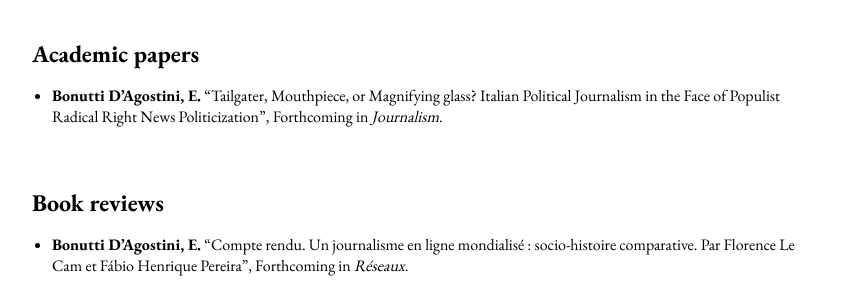
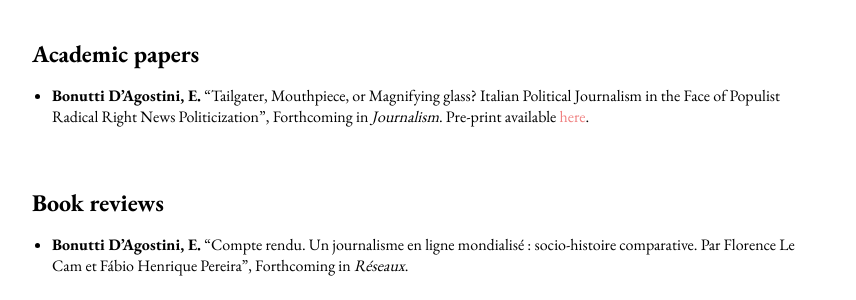
Before and after one commit to emmabonuttidagostini/emmabonuttidagostini.github.io, a Jekyll site: the page built from publications.md, in a window 1280 px wide. Shown: the part 245-545 px from the top of the page, without its empty margins (208-1064 px from the left). Built offline with Jekyll 4.4.1, drawn with Linux system fonts in a browser that asks for light colours.

Commit message:
Update publications.md

```diff
--- a/publications.md
+++ b/publications.md
@@ -7,7 +7,7 @@ title:
 
 ## Academic papers
 
-* **Bonutti D’Agostini, E.** “Tailgater, Mouthpiece, or Magnifying glass? Italian Political Journalism in the Face of Populist Radical Right News Politicization”, Forthcoming in *Journalism*.
+* **Bonutti D’Agostini, E.** “Tailgater, Mouthpiece, or Magnifying glass? Italian Political Journalism in the Face of Populist Radical Right News Politicization”, Forthcoming in *Journalism*. Pre-print available [here](https://hal.science/hal-05153205).
 
 
 
```
